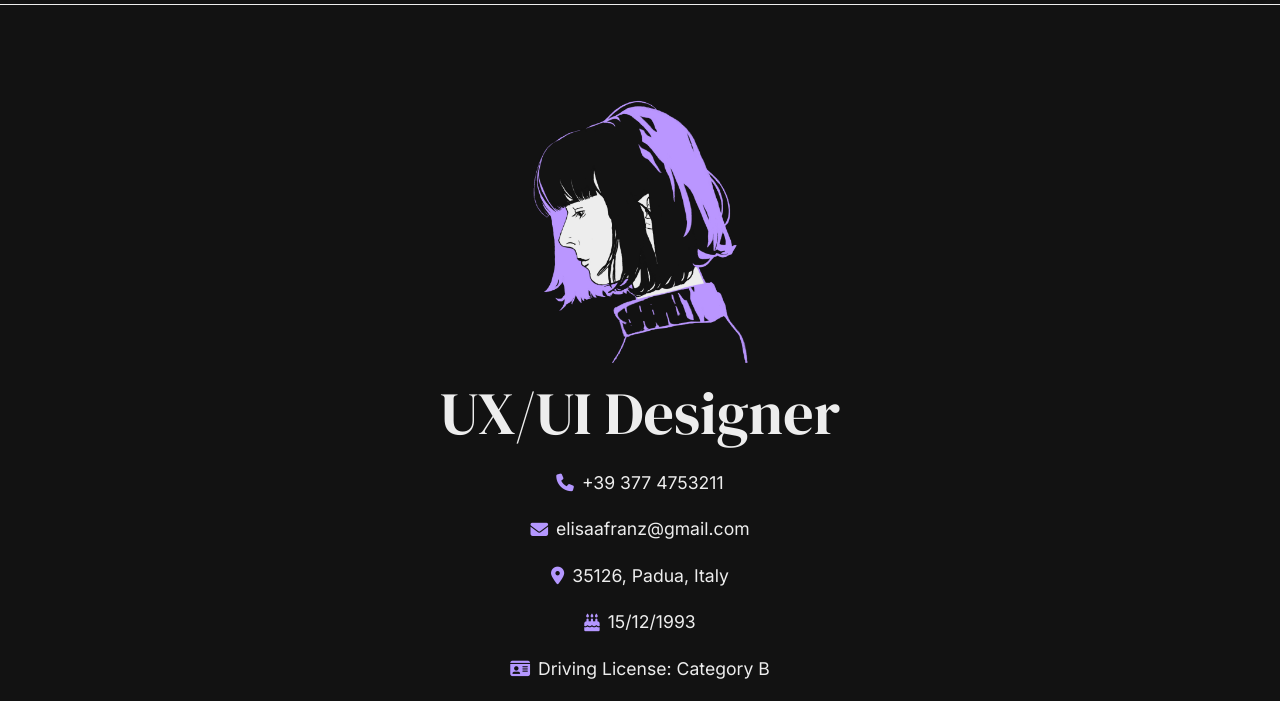
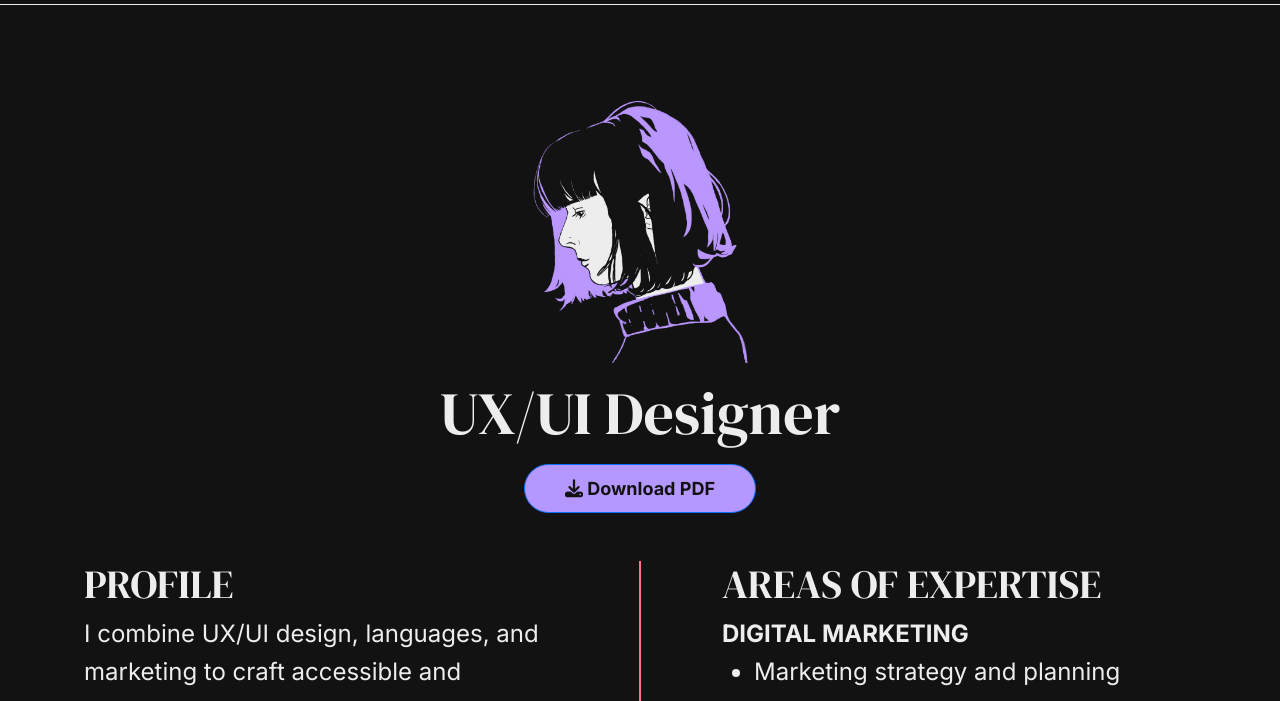
Before and after one commit to Eli-me/elisa-webfolio, a website: page curriculum.html in a window 1280 px wide. Shown: the part 85-786 px from the top of the page. Drawn offline with nearby package versions, Linux system fonts and the light colour scheme.

Commit message:
sistemata pagina cv

```diff
--- a/curriculum.html
+++ b/curriculum.html
@@ -90,13 +90,7 @@
         <h1 class="cv-h1 text-center" aria-label="UX/UI Designer">
             UX/UI Designer
         </h1>
-        <ul class="cv-ul contacts text-center">
-            <li><i class="fa-solid fa-phone"></i> +39 377 4753211</li>
-            <li><i class="fa-solid fa-envelope"></i> elisaafranz@gmail.com</li>
-            <li><i class="fa-solid fa-location-dot"></i> 35126, Padua, Italy</li>
-            <li><i class="fa-solid fa-cake-candles"></i> 15/12/1993</li>
-            <li><i class="fa-solid fa-id-card"></i> Driving License: Category B</li>
-        </ul>
+
         <div class="text-center mt-3">
          <a href="assets/pdf/CV_Elisa_Franz.pdf" class="btn btn-outline-primary" download>
             <i class="fa-solid fa-download"></i> Download PDF
```
